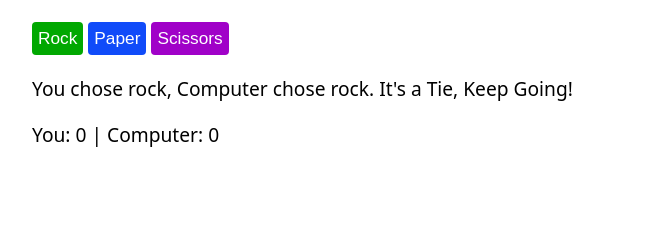
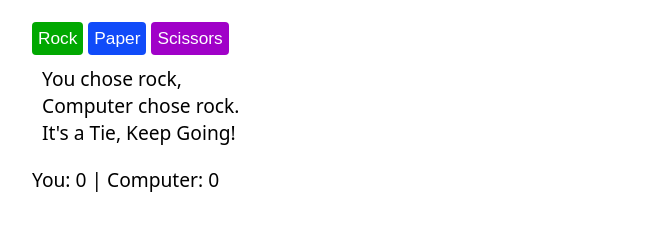
Before and after one commit to Alexchuka/chuka-RPS-Game, a plain HTML site: page index.html in a window 1280 px wide. Both pictures are taken after a click on the button "Rock". Shown: the part 81-312 px from the top of the page, without its empty margins (108-760 px from the left). Drawn offline with Linux system fonts and the light colour scheme.

Commit message:
move comment to the next line

```diff
--- a/index.js
+++ b/index.js
@@ -48,7 +48,7 @@ function playRound(humanChoice, computerChoice) {
 }
 
 function updateDisplay(humanChoice, computerChoice, message) {
-  roundResult.textContent = `You chose ${humanChoice}, Computer chose ${computerChoice}. ${message}`;
+  roundResult.textContent = `You chose ${humanChoice}, \nComputer chose ${computerChoice}. \n${message}`;
   score.textContent = `You: ${humanScore} | Computer: ${computerScore}`;
 }
 
--- a/style.css
+++ b/style.css
@@ -44,3 +44,8 @@ button {
 #reset:hover {
     background: rgb(196, 2, 2);
 }
+
+#roundResult {
+    white-space: pre-line;
+    margin: 10px;
+}
```
